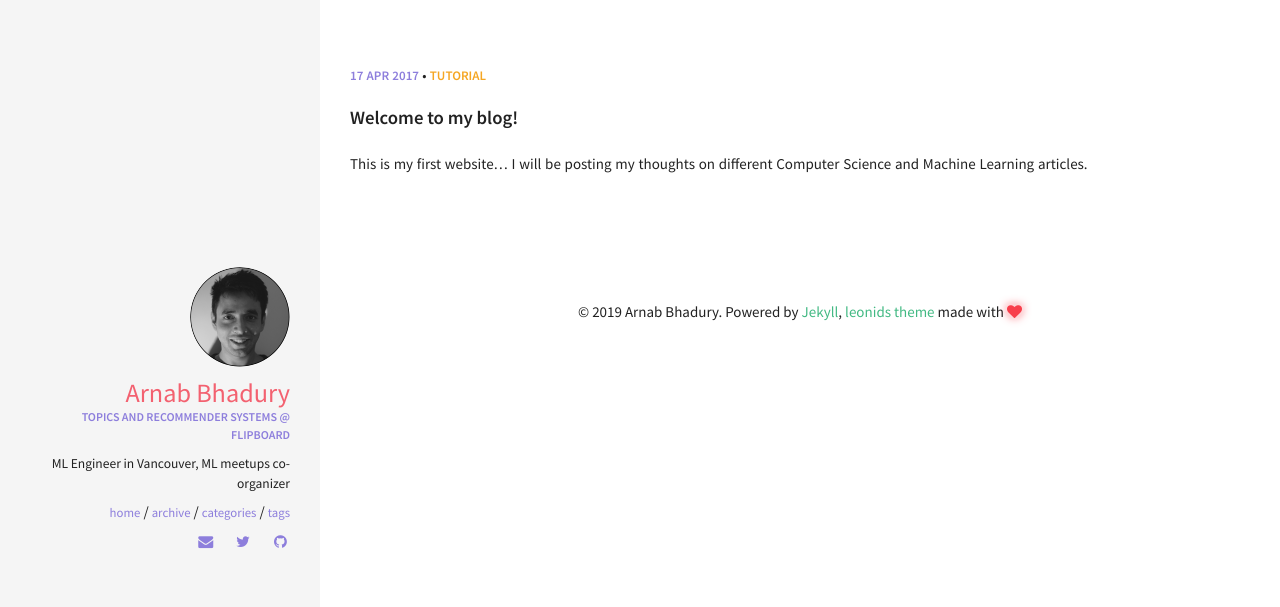
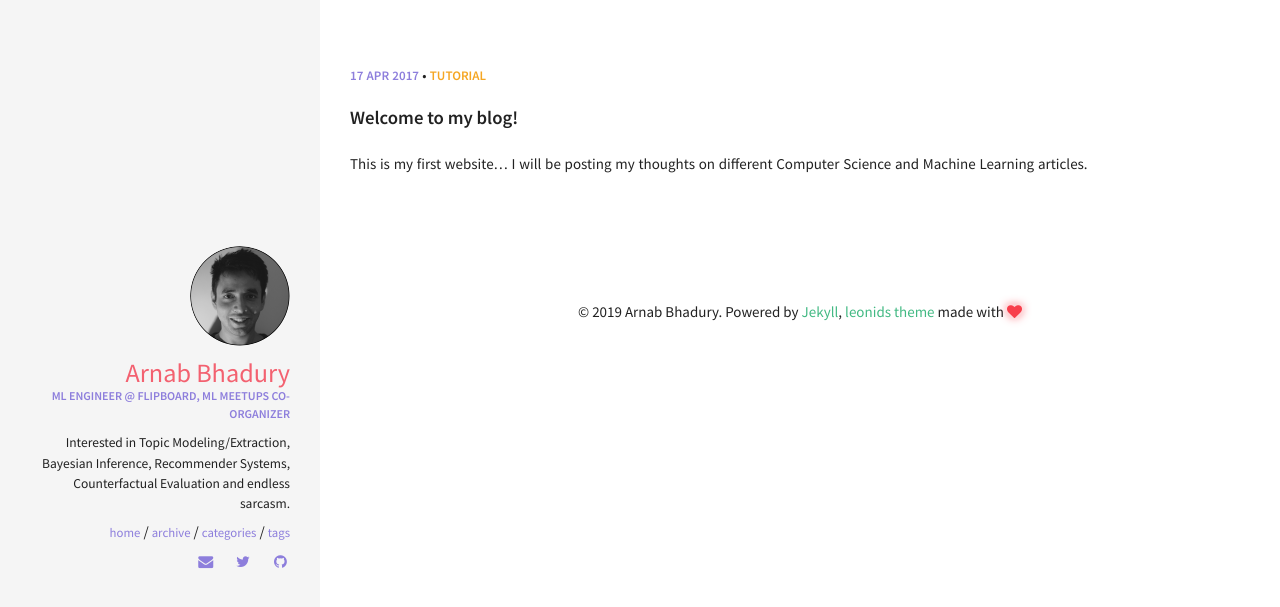
Before and after one commit to Arnie0426/arnie0426.github.io, a Jekyll site: the page built from index.html, in a window 1280 px wide. Shown: the top 607 px of the page. Built offline with Jekyll 4.4.1, drawn with Linux system fonts in a browser that asks for light colours.

Commit message:
update tracking

```diff
--- a/_config.yml
+++ b/_config.yml
@@ -35,15 +35,15 @@ kramdown:
 owner:
   name: Arnab Bhadury
   avatar: logo.png
-  job: "Topics and recommender systems @ Flipboard"
-  bio: "ML Engineer in Vancouver, ML meetups co-organizer"
+  job: "ML Engineer @ Flipboard, ML meetups co-organizer"
+  bio: "Interested in Topic Modeling/Extraction, Bayesian Inference, Recommender Systems, Counterfactual Evaluation and endless sarcasm."
   email: "abhadury@flipboard.com"
   disqus-shortname:
   twitter: "ArnieB0426"
   facebook: #username
   google:
     plus: #username
-    analytics:
+    analytics: UA-133304905-1
     verify:
     ad-client:
     ad-slot:
```
Also changed, not shown: _includes/js.html (+12 -1 lines).
